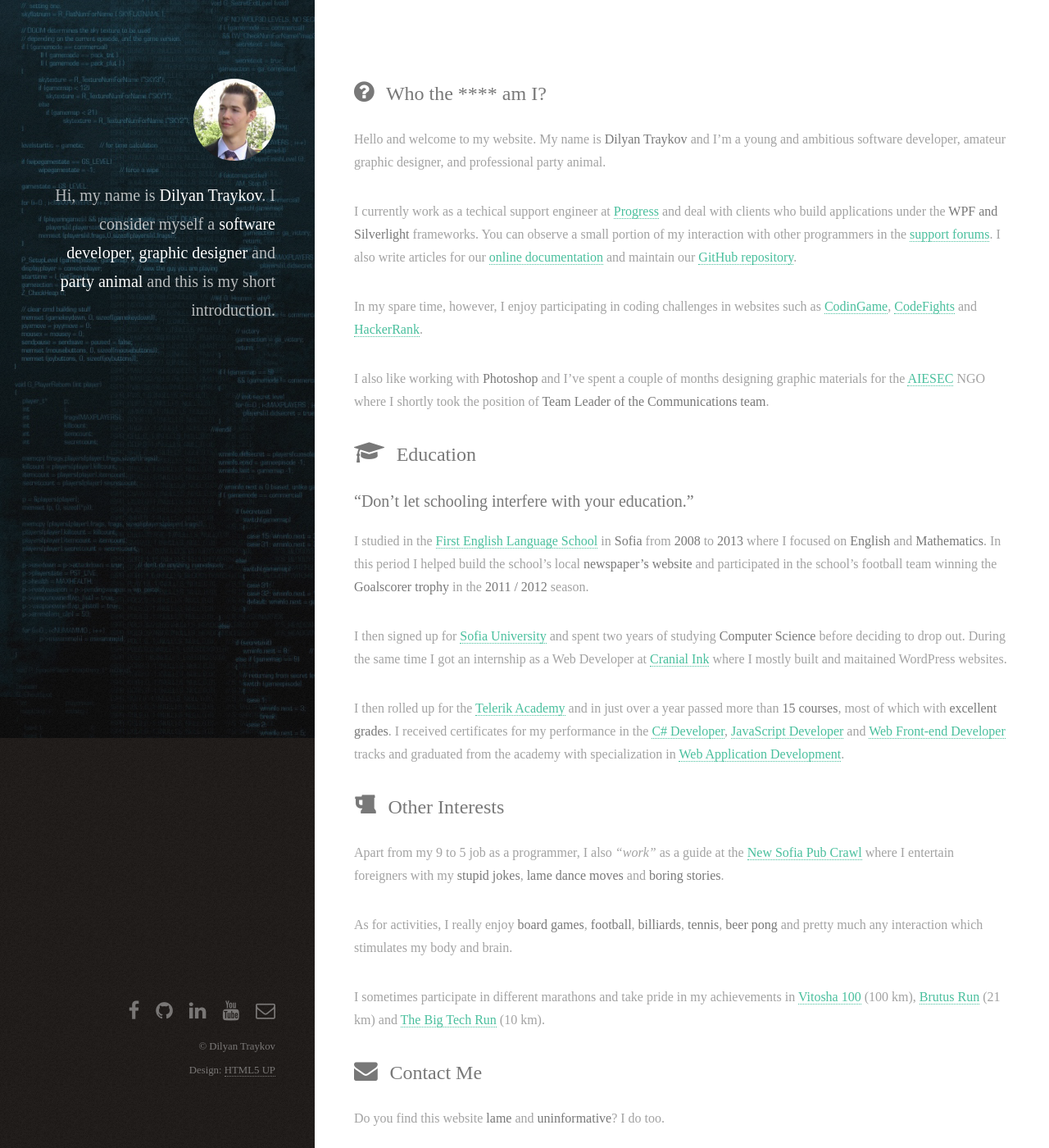
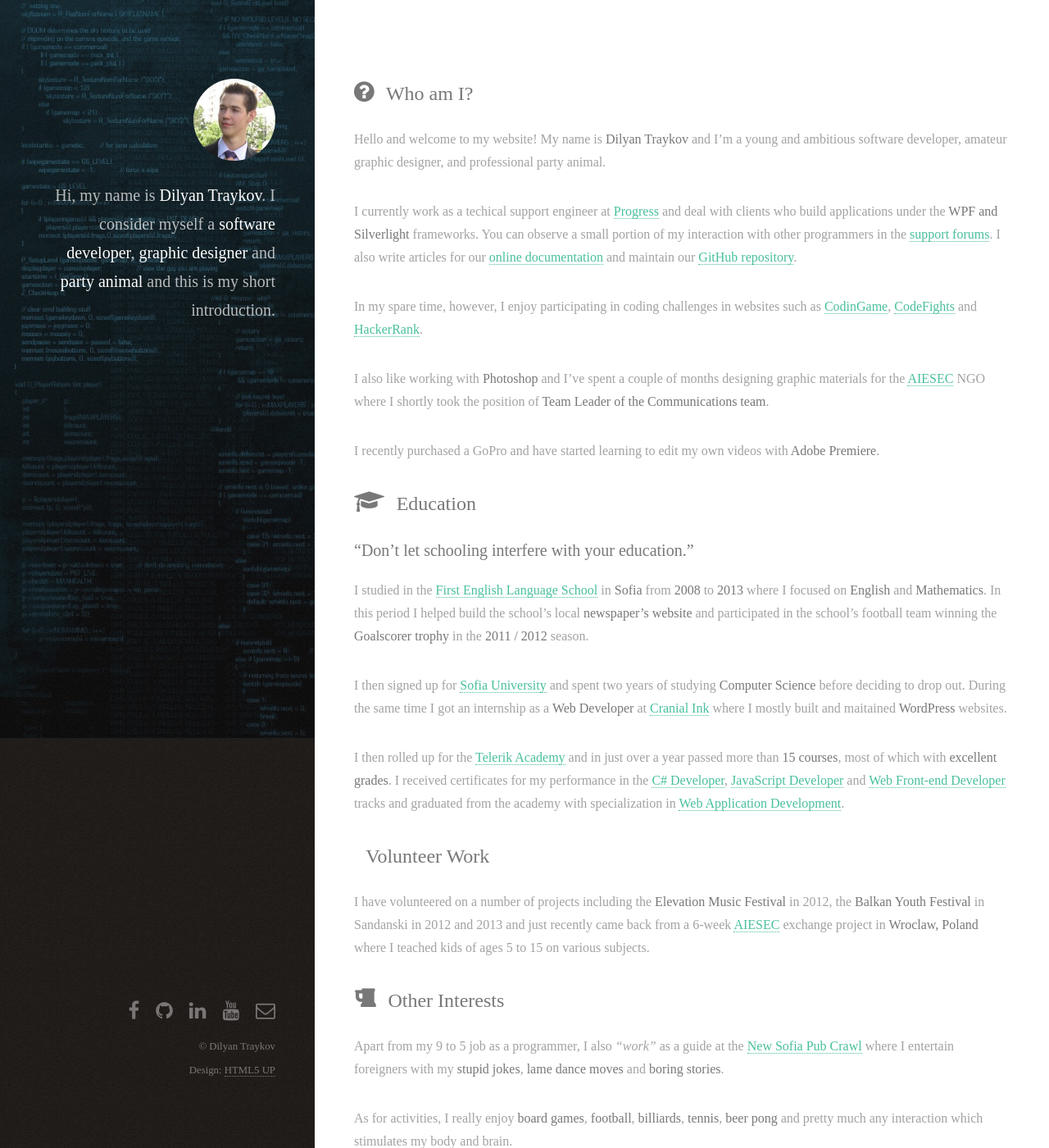
Before and after one commit to dilyantraykov/dilyantraykov.github.io, a Jekyll site: the page built from index.md, in a window 1280 px wide and 1400 px high. Shown: the whole window at 82% size. Built offline with Jekyll 4.4.1, drawn with Linux system fonts in a browser that asks for light colours; nearby versions of some CDN libraries; some web fonts are replaced.

Commit message:
Add volunteer work and Premiere

```diff
--- a/index.md
+++ b/index.md
@@ -3,9 +3,9 @@
 title: Intro
 ---
 
-## <i class="fa fa-question-circle" aria-hidden="true"></i> Who the \*\*\*\* am I?
+## <i class="fa fa-question-circle" aria-hidden="true"></i> Who am I?
 
-Hello and welcome to my website. My name is **Dilyan Traykov** and I'm a young and ambitious software developer, amateur graphic designer, and professional party animal.
+Hello and welcome to my website! My name is **Dilyan Traykov** and I'm a young and ambitious software developer, amateur graphic designer, and professional party animal.
 
 I currently work as a techical support engineer at [Progress](https://www.progress.com/) and deal with clients who build applications under the **WPF and Silverlight** frameworks. You can observe a small portion of my interaction with other programmers in the [support forums](https://www.telerik.com/forums/wpf). I also write articles for our [online documentation](https://docs.telerik.com/devtools/wpf/introduction) and maintain our [GitHub repository](https://github.com/telerik/xaml-docs).
 
@@ -13,15 +13,21 @@
 
 I also like working with **Photoshop** and I've spent a couple of months designing graphic materials for the [AIESEC](http://aiesec.bg/) NGO where I shortly took the position of **Team Leader of the Communications team**.
 
+I recently purchased a GoPro and have started learning to edit my own videos with **Adobe Premiere**.
+
 ## <i class="fa fa-graduation-cap" aria-hidden="true"></i> Education
 
 ### "Don't let schooling interfere with your education."
 
 I studied in the [First English Language School](https://www.fels-sofia.org/) in **Sofia** from **2008** to **2013** where I focused on **English** and **Mathematics**. In this period I helped build the school's local **newspaper's website** and participated in the school's football team winning the **Goalscorer trophy** in the **2011 / 2012** season.
 
-I then signed up for [Sofia University](https://www.uni-sofia.bg/) and spent two years of studying **Computer Science** before deciding to drop out. During the same time I got an internship as a Web Developer at [Cranial Ink](https://www.cranialink.com/) where I mostly built and maitained WordPress websites.
+I then signed up for [Sofia University](https://www.uni-sofia.bg/) and spent two years of studying **Computer Science** before deciding to drop out. During the same time I got an internship as a **Web Developer** at [Cranial Ink](https://www.cranialink.com/) where I mostly built and maitained **WordPress** websites.
 
 I then rolled up for the [Telerik Academy](http://telerikacademy.com/) and in just over a year passed more than **15 courses**, most of which with **excellent grades**. I received certificates for my performance in the [C# Developer](http://my.telerikacademy.com/certificates/View/1587/30ce1177?lipi=urn%3Ali%3Apage%3Ad_flagship3_profile_view_base%3BDu16QdihQg%2BghoNEhjQIWw%3D%3D), [JavaScript Developer](http://my.telerikacademy.com/certificates/View/1684/dc9899b8?lipi=urn%3Ali%3Apage%3Ad_flagship3_profile_view_base%3BDu16QdihQg%2BghoNEhjQIWw%3D%3D) and [Web Front-end Developer](http://my.telerikacademy.com/certificates/View/2179/d3b5390d?lipi=urn%3Ali%3Apage%3Ad_flagship3_profile_view_base%3BDu16QdihQg%2BghoNEhjQIWw%3D%3D) tracks and graduated from the academy with specialization in [Web Application Development](http://my.telerikacademy.com/certificates/View/1783/0b31ed0f?lipi=urn%3Ali%3Apage%3Ad_flagship3_profile_view_base%3BDu16QdihQg%2BghoNEhjQIWw%3D%3D).
+
+## <i class="fa fa-hands-helping" aria-hidden="true"></i> Volunteer Work
+
+I have volunteered on a number of projects including the **Elevation Music Festival** in 2012, the **Balkan Youth Festival** in Sandanski in 2012 and 2013 and just recently came back from a 6-week [AIESEC](http://aiesec.bg/) exchange project in **Wroclaw, Poland** where I teached kids of ages 5 to 15 on various subjects.
 
 ## <i class="fa fa-beer" aria-hidden="true"></i> Other Interests
 
```
